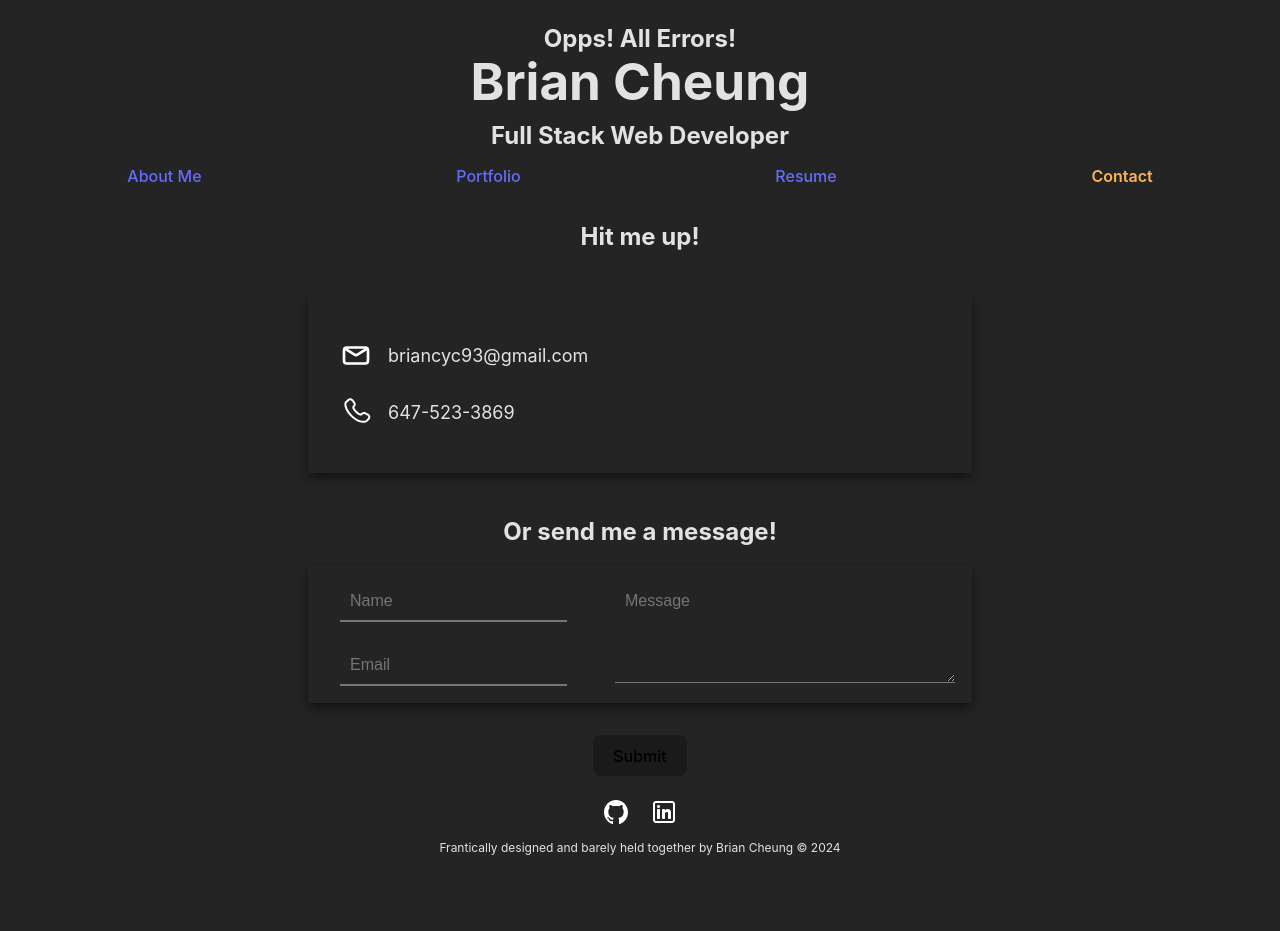
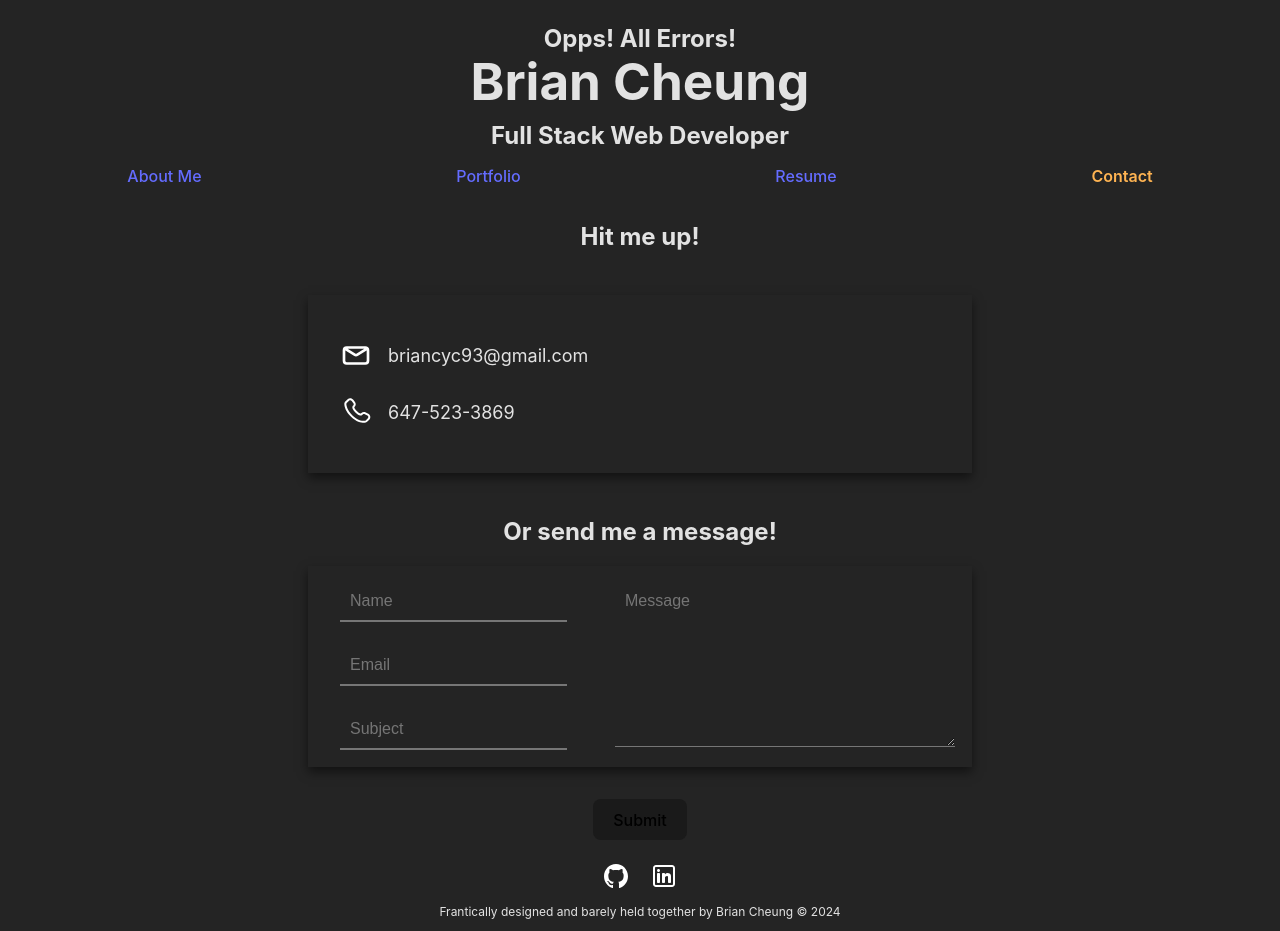
Before and after one commit to CYCBrian/wk20-react-portfolio, a React (Vite) app: page /contact in a window 1280 px wide. Before the commit the page ends 867 px from the top, so only its background shows below. Built offline with nearby package versions, Linux system fonts and the light colour scheme.

Commit message:
ADDED emailjs functionality to contact. ADDED fadein to components

```diff
--- a/package.json
+++ b/package.json
@@ -11,6 +11,7 @@
     "preview": "vite preview"
   },
   "dependencies": {
+    "@emailjs/browser": "^4.3.3",
     "@react-pdf-viewer/core": "^3.12.0",
     "@react-pdf-viewer/toolbar": "^3.12.0",
     "pdfjs-dist": "^3.11.174",
--- a/src/pages/about/about.css
+++ b/src/pages/about/about.css
@@ -1,3 +1,23 @@
+@keyframes bouncyFadeIn {
+    0% {
+      opacity: 0;
+      transform: translateX(-20px);
+    }
+    50% {
+      opacity: 1;
+      transform: translateX(0);
+    }
+    100% {
+      opacity: 1;
+      transform: translateX(0);
+    }
+  }
+
+  .visible {
+    opacity: 1;
+  }
+
+
 .about-container{
     display: flex;
     flex-direction: column;
@@ -6,6 +26,8 @@
     min-height: calc(100vh - 20rem);
     padding-left: 0.5rem;
     padding-right: 0.5rem;
+    animation: bouncyFadeIn 1s ease forwards;
+
 }
 
 .about-pic{
--- a/src/pages/about/about.jsx
+++ b/src/pages/about/about.jsx
@@ -1,10 +1,16 @@
-
+import { useState } from "react";
+import { useEffect } from "react";
 import profileImage from '../../assets/profile/half-my-face.jpg'
 import "./about.css"
 
 function AboutMe(){
+    const [isVisible, setIsVisable] = useState(false)
+    useEffect(() =>{
+        setIsVisable(true)
+      }, []);
+
     return(
-        <section className='about-container'>
+        <section className={`about-container ${isVisible ? 'visible' : ''}`}>
             <h2 className='page-title'>
                 Hi! This is my face.
             </h2>
--- a/src/pages/contact/contact.css
+++ b/src/pages/contact/contact.css
@@ -1,9 +1,30 @@
+@keyframes bouncyFadeIn {
+  0% {
+    opacity: 0;
+    transform: translateX(-20px);
+  }
+  50% {
+    opacity: 1;
+    transform: translateX(0);
+  }
+  100% {
+    opacity: 1;
+    transform: translateX(0);
+  }
+}
+
+.visible {
+  opacity: 1;
+}
+
 .contact-container {
   display: flex;
   flex-direction: column;
   align-items: center;
   gap: 1.5rem;
   min-height: calc(100vh - 20rem);
+  opacity: 0;
+  animation: bouncyFadeIn 1s ease forwards;
 }
 
 .my-contact-container{
@@ -70,7 +91,7 @@
 }
 
 .message-input {
-  height: 5rem;
+  height: 9rem;
   width: 20rem;
   max-height: 100%;
   max-width: 100%;
--- a/src/pages/contact/contact.jsx
+++ b/src/pages/contact/contact.jsx
@@ -1,14 +1,24 @@
 import { useState } from "react";
+import { useEffect } from "react";
+import { useRef } from "react";
+import emailjs from '@emailjs/browser'
 import { validateEmail } from "../../util/helpers/validation";
 import emailLogo from "../../assets/link-icons/email-svgrepo-com.svg"
 import phoneLogo from "../../assets/link-icons/phone-svgrepo-com.svg"
 import "./contact.css";
 
 function Contact() {
+  const form = useRef()
+  const [isVisible, setIsVisable] = useState(false)
   const [name, setName] = useState("");
   const [email, setEmail] = useState("");
+  const [subject, setSubject] = useState("")
   const [message, setMessage] = useState("");
   const [errorMessage, setErrorMessage] = useState("");
+
+  useEffect(() =>{
+    setIsVisable(true)
+  }, []);
 
   const handleInputChange = (e) => {
     const { name, value } = e.target;
@@ -18,6 +28,9 @@ function Contact() {
         break;
       case "email":
         setEmail(value);
+        break;
+      case "subject":
+        setSubject(value);
         break;
       case "message":
         setMessage(value);
@@ -33,19 +46,35 @@ function Contact() {
     } else if (!validateEmail(email)) {
       setErrorMessage("Please enter a valid email address.");
       return;
+    } else if (!subject){
+      setErrorMessage("Please include a subject.");
+      return;
     } else if (!message) {
       setErrorMessage("Please don't leave the message blank.");
       return;
     }
+    emailjs
+    .sendForm('service_9treej4', 'template_qh5iwco', form.current, {
+      publicKey: 'BMI18W09OoL97j4Qt',
+    })
+    .then(
+      () => {
+        console.log('SUCCESS!');
+      },
+      (error) => {
+        console.log('FAILED...', error.text);
+      },
+    );
     setErrorMessage("");
     alert("Thanks for reaching out!");
     setName("");
     setEmail("");
+    setSubject("");
     setMessage("");
   };
 
   return (
-    <section className="contact-container">
+    <section className={`contact-container ${isVisible ? 'visible' : ''}`}>
       <h2>Hit me up!</h2>
       <section className="my-contact-container">
         <ul className="contact-list">
@@ -66,7 +95,7 @@ function Contact() {
 
       <section className="contact-half">
         <h2>Or send me a message!</h2>
-        <form className="contact-form" onSubmit={handleFormSubmit}>
+        <form className="contact-form" ref={form} onSubmit={handleFormSubmit}>
           <section className="form-container">
             <section className="contact-information">
               <input
@@ -82,8 +111,16 @@ function Contact() {
                 value={email}
                 name="email"
                 onChange={handleInputChange}
+                type="email"
+                placeholder="Email"
+              />
+                <input
+                className="contact-input"
+                value={subject}
+                name="subject"
+                onChange={handleInputChange}
                 type="text"
-                placeholder="Email"
+                placeholder="Subject"
               />
             </section>
             <section className="message-container">
--- a/src/pages/portfolio/portfolio.css
+++ b/src/pages/portfolio/portfolio.css
@@ -1,3 +1,22 @@
+@keyframes bouncyFadeIn {
+    0% {
+      opacity: 0;
+      transform: translateX(-20px);
+    }
+    50% {
+      opacity: 1;
+      transform: translateX(0);
+    }
+    100% {
+      opacity: 1;
+      transform: translateX(0);
+    }
+  }
+
+  .visible {
+    opacity: 1;
+  }
+
 .project-container{
     display: flex;
     flex-direction: column;
@@ -5,7 +24,7 @@
     gap: 2rem;
     margin-bottom: 5rem;
     min-height: calc(100vh - 20rem);
-
+    animation: bouncyFadeIn 1s ease forwards;
 }
 .project-card{
     display: flex;
--- a/src/pages/portfolio/portfolio.jsx
+++ b/src/pages/portfolio/portfolio.jsx
@@ -1,5 +1,7 @@
 /* eslint-disable react/no-unescaped-entities */
 /* eslint-disable react/prop-types */
+import { useState } from "react";
+import { useEffect } from "react";
 import "./portfolio.css";
 
 import kumamoImage from "../../assets/projects/kumamo-image.jpg";
@@ -131,8 +133,13 @@ function ProjectCard(props) {
 }
 
 function ProjectList() {
+  const [isVisible, setIsVisable] = useState(false)
+  useEffect(() =>{
+      setIsVisable(true)
+    }, []);
+
   return (
-    <section className="project-container">
+    <section className={`project-container ${isVisible ? 'visible' : ''}`}>
       <h2>Here are a few projects I've done!</h2>
       {projects.map((project) => (
         <ProjectCard
--- a/src/pages/resume/resume.css
+++ b/src/pages/resume/resume.css
@@ -1,9 +1,30 @@
+@keyframes bouncyFadeIn {
+    0% {
+      opacity: 0;
+      transform: translateX(-20px);
+    }
+    50% {
+      opacity: 1;
+      transform: translateX(0);
+    }
+    100% {
+      opacity: 1;
+      transform: translateX(0);
+    }
+  }
+
+  .visible {
+    opacity: 1;
+  }
+
+
 .resume-container{
     display: flex;
     flex-direction: column;
     align-items: center;
     gap: 1rem;
     min-height: calc(100vh - 20rem);
+    animation: bouncyFadeIn 1s ease forwards;
 }
 
 .title-container{
--- a/src/pages/resume/resume.jsx
+++ b/src/pages/resume/resume.jsx
@@ -8,7 +8,8 @@
 //commented out code is for a functionality to view the resume on the site.
 //have not been able to implement properly so shelved for now
 // but want to keep for future attempts
-
+import { useState } from "react";
+import { useEffect } from "react";
 import ResumeFile from "../../assets/resume/Resume_BrianChakYinCheung.pdf";
 import Css3Logo from "../../assets/logos/css-3-svgrepo-com.svg";
 import Html5Logo from "../../assets/logos/html-5-logo-svgrepo-com.svg";
@@ -28,7 +29,10 @@ import "./resume.css";
 const Resume = () => {
   //   // Set workerSrc property of GlobalWorkerOptions
   // pdfjs.GlobalWorkerOptions.workerSrc = `//cdnjs.cloudflare.com/ajax/libs/pdf.js/${pdfjs.version}/pdf.worker.min.js`;
-
+  const [isVisible, setIsVisable] = useState(false)
+  useEffect(() =>{
+      setIsVisable(true)
+    }, []);
   const handleDownload = () => {
     const link = document.createElement("a");
     link.href = ResumeFile;
@@ -36,7 +40,7 @@ const Resume = () => {
     link.click();
   };
   return (
-    <section className="resume-container">
+    <section className={`resume-container ${isVisible ? 'visible' : ''}`}>
       <section className="title-container">
         <h2 className="competency-title">Things I'm sort of competent at:</h2>
       </section>
```
Also changed, not shown: 1 other file (tests, documents, lock files or other folders).
